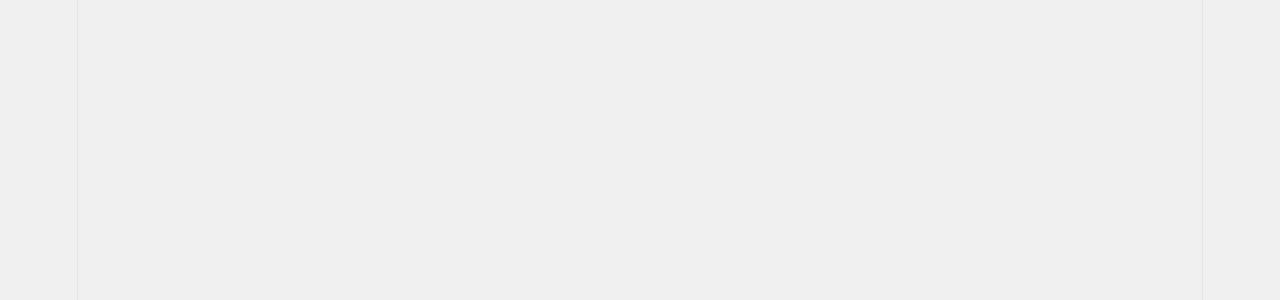
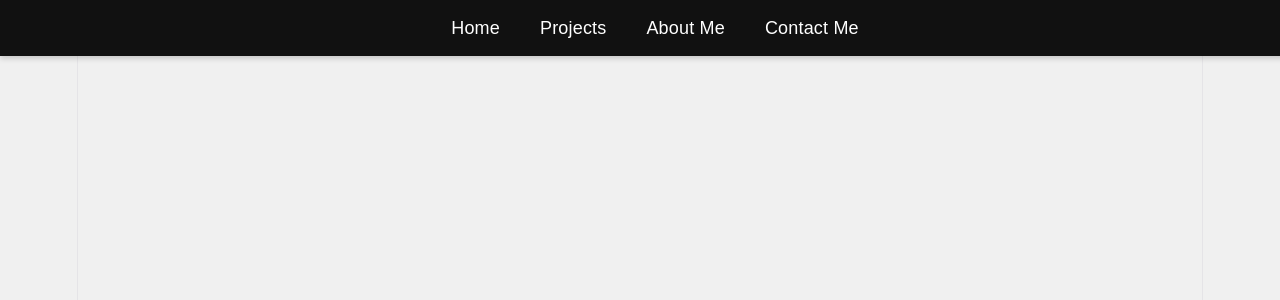
Before and after one commit to Spiderasasen/Remaking-A-freinds-portfoilio, a React (Vite) app in the folder main_page/: page /projects in a window 1280 px wide. Before the commit this address had no page. Shown: the top 300 px of the page. Built offline with nearby package versions, Linux system fonts and the light colour scheme.

Commit message:
got the new Projects.jsx working
i got the nav confirmed that its also working

```diff
--- a/main_page/src/App.jsx
+++ b/main_page/src/App.jsx
@@ -1,12 +1,14 @@
 import {BrowserRouter as Router, Routes, Route} from "react-router-dom"
 import './App.css'
 import Home from './pages/Home.jsx'
+import Projects from './pages/Projects.jsx'
 
 function App() {
   return(
       <Router>
         <Routes>
           <Route path="/" element={<Home/>}/>
+          <Route path="/projects" element={<Projects/>}/>
         </Routes>
       </Router>
   )
--- a/main_page/src/pages/Home.jsx
+++ b/main_page/src/pages/Home.jsx
@@ -14,9 +14,15 @@ function Home() {
         { id: "contact", text: "Contact Me" },
     ];
 
+    //checking what the user clicks
     onclick = (e) => {
-        if(e.target.id === "home") {
-            navigate("/");
+        switch (e.target.id) {
+            case "home":
+                navigate("/");
+                break;
+            case "project":
+                navigate("/projects");
+                break;
         }
     }
 
--- /dev/null
+++ b/main_page/src/pages/Projects.jsx
@@ -0,0 +1,43 @@
+import "../styles/main.css"
+import {useNavigate} from "react-router-dom";
+import React from "react";
+
+function Projects() {
+    //simple nav
+    const navigate = useNavigate();
+    const navItems = [
+        { id: "home", text: "Home" },
+        { id: "project", text: "Projects" },
+        { id: "about", text: "About Me" },
+        { id: "contact", text: "Contact Me" },
+    ];
+
+    //checking what the user clicks
+    onclick = (e) => {
+        switch (e.target.id) {
+            case "home":
+                navigate("/");
+                break;
+            case "project":
+                navigate("/projects");
+                break;
+        }
+    }
+
+    return(
+        <>
+            {/*header section*/}
+            <header>
+                <nav>
+                    <ul>
+                        <li id={"home"}>Home</li>
+                        <li id={"project"}>Projects</li>
+                        <li id={"about"}>About Me</li>
+                        <li id={"contact"}>Contact Me</li>
+                    </ul>
+                </nav>
+            </header>
+        </>
+    )
+}
+export default Projects;
--- a/main_page/src/styles/main.css
+++ b/main_page/src/styles/main.css
@@ -10,7 +10,7 @@ body{
 main {
     max-width: 900px;
     margin: 0 auto;
-    padding: 40px 20px;
+    padding: 80px 20px;
     font-family: Arial, sans-serif;
     line-height: 1.6;
 }
@@ -18,8 +18,15 @@ main {
 /* ====== HEADER + NAV ====== */
 header {
     background-color: #111;
-    padding: 15px 0;
+    padding: 15px;
+    position: fixed;
+    width: 100%;
+    top: 0;
+    left: 0;
+    z-index: 1000; /* keeps it above everything */
+    box-shadow: 0 2px 6px rgba(0,0,0,0.2);
 }
+
 
 nav ul {
     display: flex;
```
